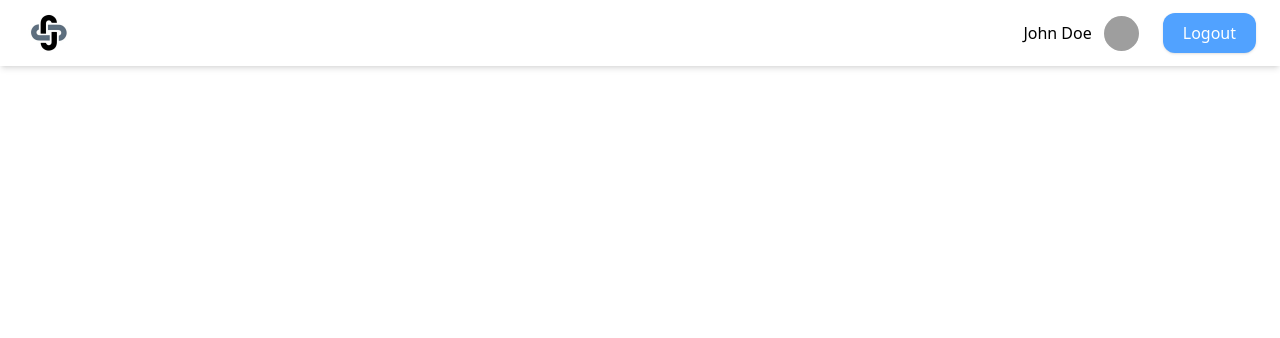
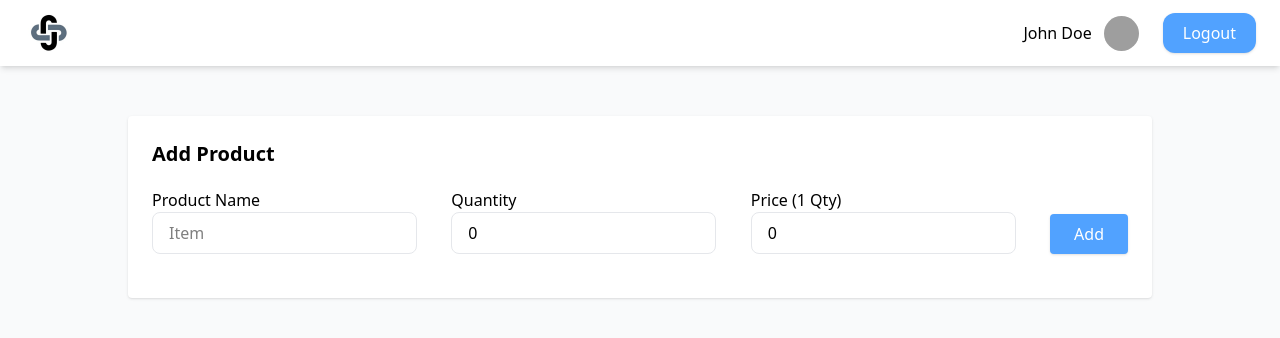
Before and after one commit to fmfahath/REST_API_CRUD, a React (Vite) app in the folder client/: page / in a window 1280 px wide. Shown: the top 338 px of the page. Built offline with nearby package versions, Linux system fonts and the light colour scheme; grey boxes are pictures that could not be loaded.

Commit message:
client -- AddProduct created

```diff
--- a/client/src/components/AddProduct.jsx
+++ b/client/src/components/AddProduct.jsx
@@ -1,8 +1,43 @@
-import React from 'react'
+import React, { useState } from 'react'
 
 const AddProduct = () => {
+
+    const [name, setName] = useState("")
+    const [price, setPrice] = useState(0)
+    const [qty, setQty] = useState(0)
+
+    const submitHandler = async (e) => {
+        e.preventDefault()
+
+        const productData = {
+            name,
+            price,
+            qty
+        }
+
+        console.log("product Data: ", productData);
+
+    }
+
     return (
-        <div>AddProduct</div>
+        <div className='w-[80%] p-6 bg-white rounded m-auto mt-[50px] shadow'>
+            <h2 className='text-xl font-semibold mb-5'>Add Product</h2>
+            <form className='flex items-center justify-between gap-5 pb-5' onSubmit={submitHandler}>
+                <div className='flex flex-col'>
+                    <label htmlFor="item-name">Product Name</label>
+                    <input className='py-2 px-4 border-1 border-gray-200 rounded-lg outline-0' id='item-name' type="text" placeholder='Item' onChange={(e) => setName(e.target.value)} value={name} />
+                </div>
+                <div className='flex flex-col'>
+                    <label htmlFor="item-qty">Quantity</label>
+                    <input className='py-2 px-4 border-1 border-gray-200 rounded-lg outline-0' id='item-qty' type="number" placeholder='0' onChange={(e) => setQty(e.target.value)} value={qty} />
+                </div>
+                <div className='flex flex-col'>
+                    <label htmlFor="item-price">Price (1 Qty)</label>
+                    <input className='py-2 px-4 border-1 border-gray-200 rounded-lg outline-0' id='item-price' type="number" placeholder='0' onChange={(e) => setPrice(e.target.value)} value={price} />
+                </div>
+                <button className='self-end py-2 px-6 bg-blue-400 text-white rounded cursor-pointer hover:bg-blue-500 shadow' type='submit' >Add</button>
+            </form>
+        </div>
     )
 }
 
--- a/client/src/components/Navbar.jsx
+++ b/client/src/components/Navbar.jsx
@@ -4,7 +4,7 @@ import profile from '../assets/profile.jpg'
 
 const Navbar = () => {
     return (
-        <div className='w-full px-6 py-2 flex items-center justify-between shadow-md'>
+        <div className='w-full px-6 py-2 flex items-center justify-between shadow-md bg-white'>
             {/* logo */}
             <div>
                 <img src={logo} className='h-[50px] w-[50px] cursor-pointer' alt="logo" />
--- a/client/src/pages/Dashboard.jsx
+++ b/client/src/pages/Dashboard.jsx
@@ -1,10 +1,12 @@
 import React from 'react'
 import Navbar from '../components/Navbar'
+import AddProduct from '../components/AddProduct'
 
 const Dashboard = () => {
     return (
-        <div>
+        <div className='w-full min-h-screen bg-gray-50'>
             <Navbar />
+            <AddProduct />
         </div>
     )
 }
```
